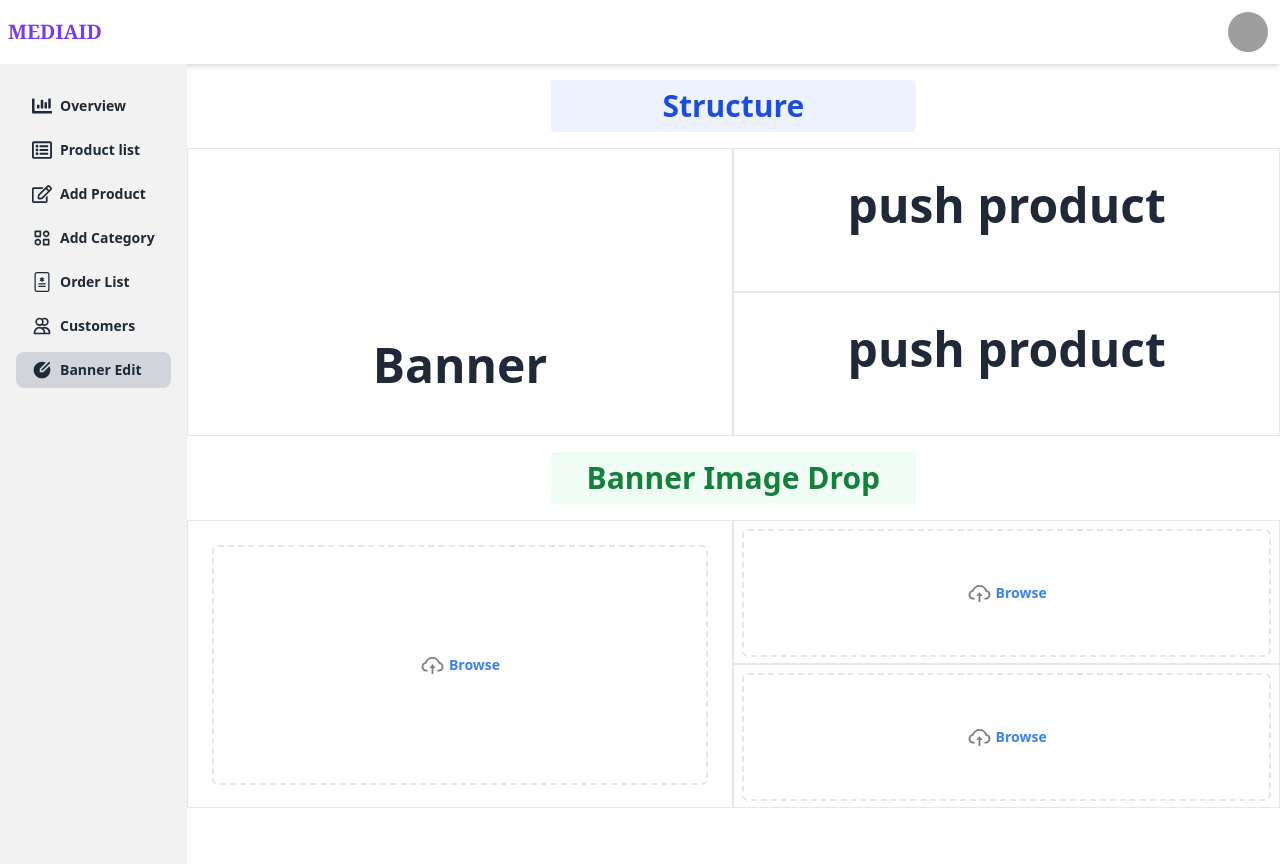
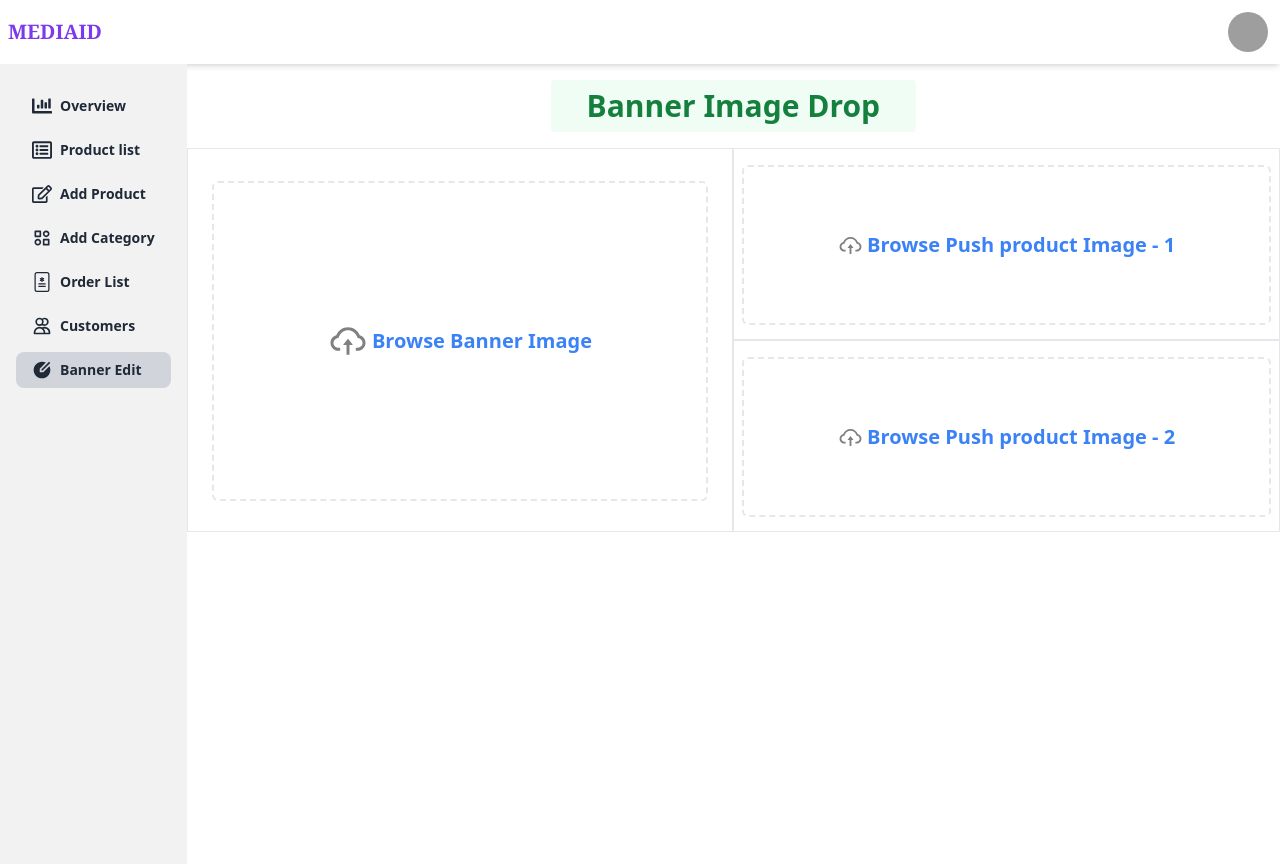
Before and after one commit to Digital-X-part/mediaid_v2_dashboard, a React (Vite) app: page /banner-edit in a window 1280 px wide. Built offline with nearby package versions, Linux system fonts and the light colour scheme; grey boxes are pictures that could not be loaded.

Commit message:
update UI

```diff
--- a/src/pages/BannerEdit.jsx
+++ b/src/pages/BannerEdit.jsx
@@ -4,31 +4,31 @@ const BannerEdit = () => {
   const images = [];
   return (
     <div>
-      <h3 className=" xl:text-3xl text-xl text-center my-4 text-blue-700 bg-indigo-50 p-2 rounded xl:w-1/3  w-1/2 mx-auto font-bold">
+      {/* <h3 className=" xl:text-3xl text-xl text-center my-4 text-blue-700 bg-indigo-50 p-2 rounded xl:w-1/3  w-1/2 mx-auto font-bold">
         Structure
       </h3>
 
       <div className=" grid grid-cols-2   ">
-        <div className="xl:h-72 h-48 border w-full ">
+        <div className="xl:h-96 h-48 border w-full ">
           <h1 className="xl:text-5xl  lg:text-3xl text-xl  font-semibold text-center  my-16 xl:my-48">
             Banner
           </h1>
         </div>
         <div className="  w-full ">
-          <div className="xl:h-36 h-24 border w-full col-span-1">
+          <div className="xl:h-48 h-30  border w-full col-span-1">
             {" "}
             <h1 className="xl:text-5xl  lg:text-3xl text-xl  font-semibold text-center  my-8">
               push product
             </h1>
           </div>
-          <div className="xl:h-36 h-24 border w-full col-span-1">
+          <div className="xl:h-48 h-30  border w-full col-span-1">
             {" "}
             <h1 className="xl:text-5xl  lg:text-3xl text-xl  font-semibold text-center  my-8">
               push product
             </h1>
           </div>
         </div>
-      </div>
+      </div> */}
 
       <div>
         {/* edit part */}
@@ -37,13 +37,13 @@ const BannerEdit = () => {
         </h3>
 
         <div className=" grid grid-cols-2   ">
-          <div className="xl:h-72 h-48 border w-full ">
+          <div className="xl:h-96 h-60 border w-full ">
             <div className="p-2">
-              <label htmlFor="imageInput">
-                <div className="flex items-center justify-center border-2 border-dashed xl:h-60 my-4 h-36 mx-4  rounded-md gap-1">
-                  <AiOutlineCloudUpload size={25} color="gray" />
-                  <span className="text-sm font-semibold text-blue-500">
-                    Browse
+              <label htmlFor="imageInput ">
+                <div className="flex items-center justify-center border-2 border-dashed my-6 xl:h-80 h-40 xl:mx-4 mx-2  rounded-md gap-1">
+                  <AiOutlineCloudUpload size={40} color="gray" />
+                  <span className="text-sm xl:text-xl font-semibold text-blue-500">
+                    Browse Banner Image
                   </span>
                 </div>
               </label>
@@ -96,13 +96,13 @@ const BannerEdit = () => {
             </div>
           </div>
           <div className="  w-full ">
-            <div className="xl:h-36 h-24 border w-full col-span-1">
+            <div className="xl:h-48 h-30  border w-full col-span-1">
               <div className="p-2">
                 <label htmlFor="imageInput">
-                  <div className="flex items-center justify-center border-2 border-dashed  xl:h-32 h-20  rounded-md gap-1">
+                  <div className="flex items-center justify-center border-2 border-dashed  xl:h-40 h-20 xl:my-2 my-1    rounded-md gap-1">
                     <AiOutlineCloudUpload size={25} color="gray" />
-                    <span className="text-sm font-semibold text-blue-500">
-                      Browse
+                    <span className=" text-sm xl:text-xl font-semibold text-blue-500">
+                      Browse Push product Image - 1
                     </span>
                   </div>
                 </label>
@@ -154,13 +154,13 @@ const BannerEdit = () => {
                 </div>
               </div>{" "}
             </div>
-            <div className="xl:h-36 h-24 border w-full col-span-1">
+            <div className="xl:h-48 h-30  border w-full col-span-1">
               <div className="p-2">
                 <label htmlFor="imageInput">
-                  <div className="flex items-center justify-center border-2 border-dashed  xl:h-32 h-20  rounded-md gap-1">
+                  <div className="flex items-center justify-center border-2 border-dashed  xl:h-40 h-20 xl:my-2 my-1    rounded-md gap-1">
                     <AiOutlineCloudUpload size={25} color="gray" />
-                    <span className="text-sm font-semibold text-blue-500">
-                      Browse
+                    <span className="text-sm xl:text-xl font-semibold text-blue-500">
+                      Browse Push product Image - 2
                     </span>
                   </div>
                 </label>
```
